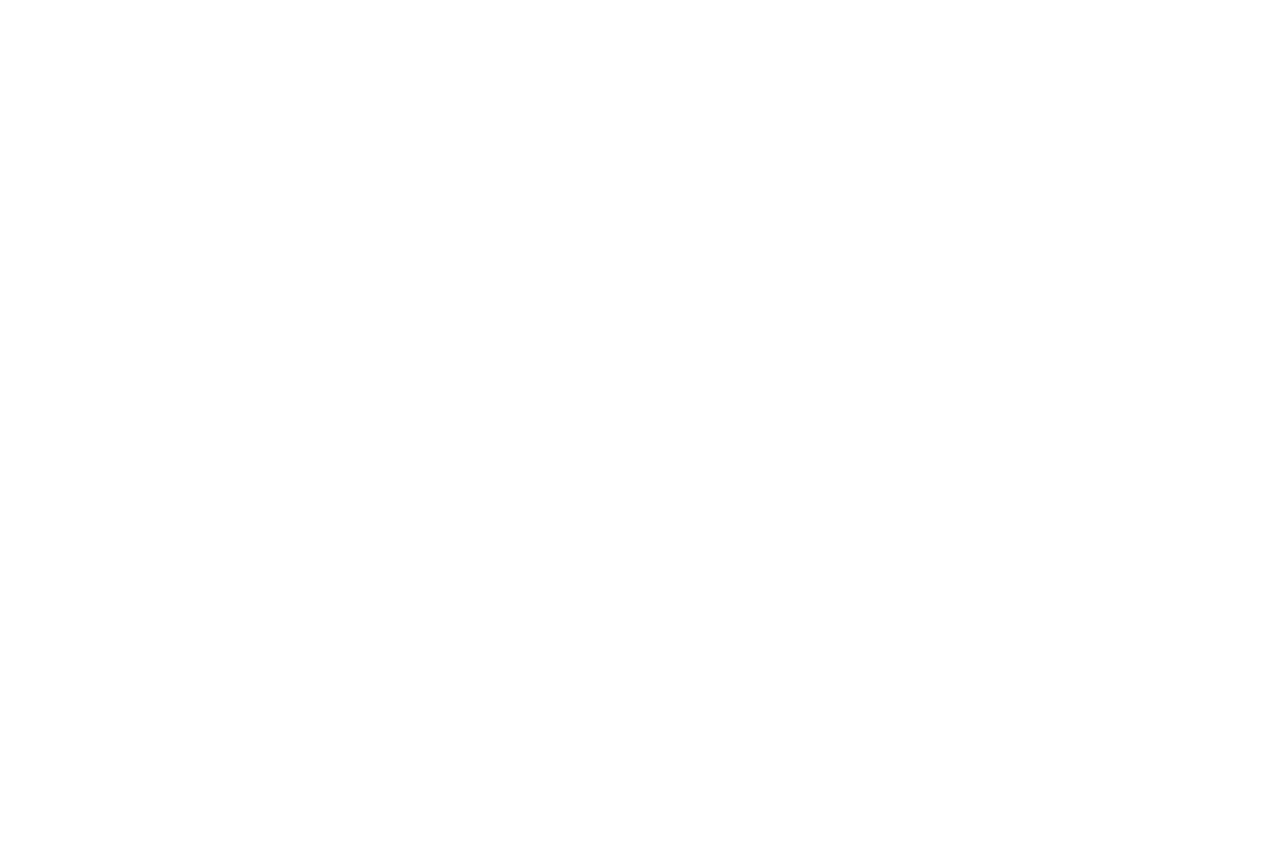
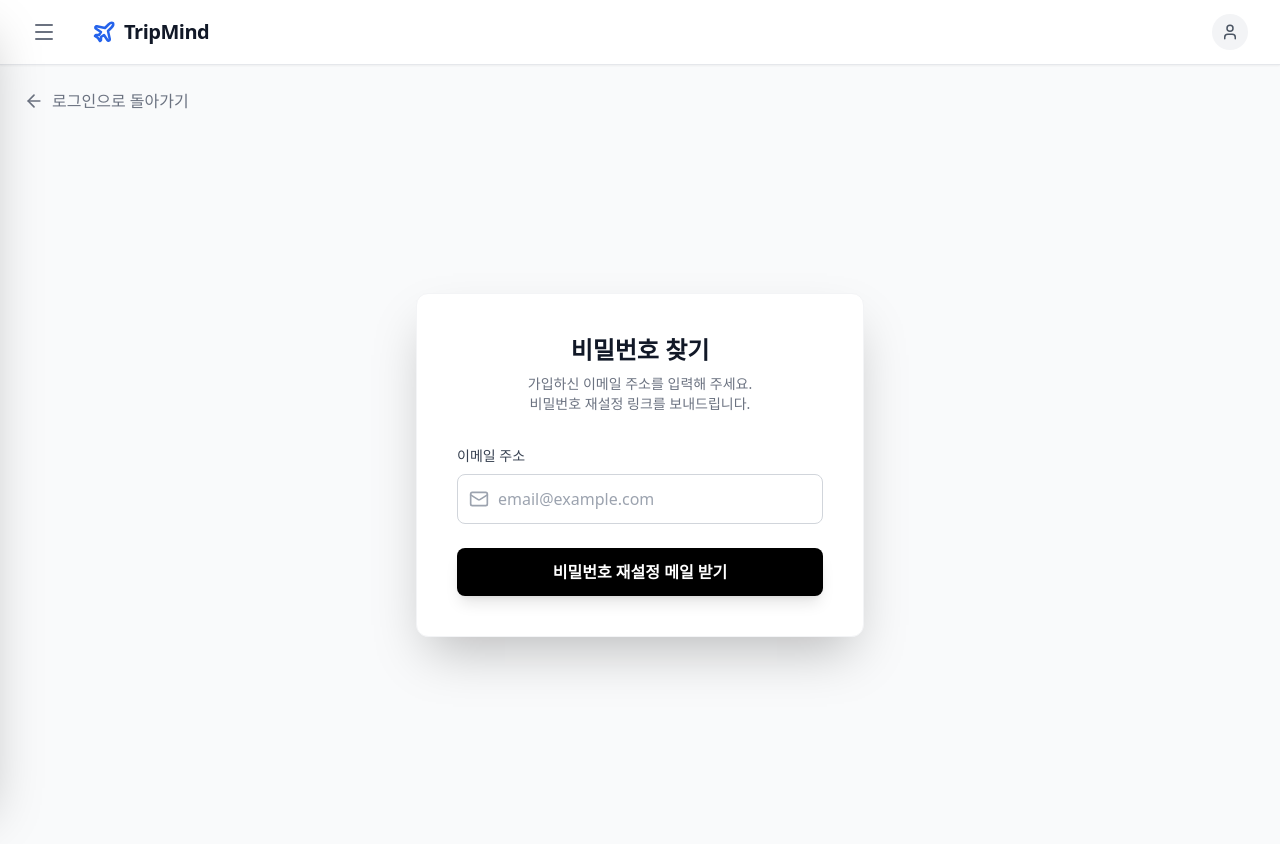
Before and after one commit to kanggyuseokz/TripMind, a React (Create React App) app in the folder apps/frontend/: page /forgot-password in a window 1280 px wide. Before the commit this address had no page. Shown: the top 844 px of the page. Before the commit the page ends 800 px from the top, so only its background shows below. Built offline with nearby package versions, Linux system fonts and the light colour scheme; a web font is replaced by a local one.

Commit message:
app 라우터 추가 비밀번호 찾기 프론트 추가

```diff
--- a/apps/frontend/src/App.js
+++ b/apps/frontend/src/App.js
@@ -1,7 +1,7 @@
 import React from 'react';
 import { BrowserRouter as Router, Routes, Route } from 'react-router-dom';
 
-import Layout from './components/Layout'; // 👈 추가
+import Layout from './components/Layout';
 import LandingPage from './pages/LandingPage';
 import LoginPage from './pages/LoginPage';
 import PlannerPage from './pages/PlannerPage';
@@ -9,12 +9,12 @@
 import SavedTripsPage from './pages/SavedTripsPage';
 import MyPage from './pages/MyPage';
 import EditProfilePage from './pages/EditProfilePage';
+import ForgotPasswordPage from './pages/ForgotPasswordPage'; // 👈 추가
 
 export default function App() {
   return (
     <Router>
       <Routes>
-        {/* 모든 페이지를 Layout으로 감쌉니다 */}
         <Route element={<Layout />}>
           <Route path="/" element={<LandingPage />} />
           <Route path="/login" element={<LoginPage />} />
@@ -23,6 +23,9 @@
           <Route path="/saved" element={<SavedTripsPage />} />
           <Route path="/mypage" element={<MyPage />} />
           <Route path="/mypage/edit" element={<EditProfilePage />} />
+
+          {/* 비밀번호 찾기 라우트 추가 */}
+          <Route path="/forgot-password" element={<ForgotPasswordPage />} />
         </Route>
       </Routes>
     </Router>
--- /dev/null
+++ b/apps/frontend/src/pages/ForgotPasswordPage.jsx
@@ -0,0 +1,109 @@
+import React, { useState } from 'react';
+import { useNavigate } from 'react-router-dom';
+import { ArrowLeft, Mail, CheckCircle } from 'lucide-react';
+
+export default function ForgotPasswordPage() {
+  const navigate = useNavigate();
+  const [email, setEmail] = useState('');
+  const [loading, setLoading] = useState(false);
+  const [isSent, setIsSent] = useState(false);
+  const [error, setError] = useState('');
+
+  const handleSubmit = (e) => {
+    e.preventDefault();
+    setLoading(true);
+    setError('');
+
+    // 이메일 유효성 검사
+    if (!email || !email.includes('@')) {
+      setError('올바른 이메일 주소를 입력해주세요.');
+      setLoading(false);
+      return;
+    }
+
+    // 백엔드 연동 시뮬레이션 (1.5초 후 성공 처리)
+    setTimeout(() => {
+      setLoading(false);
+      setIsSent(true); // 전송 완료 상태로 변경
+    }, 1500);
+  };
+
+  return (
+    <div className="min-h-screen flex flex-col justify-center items-center py-12 px-4 sm:px-6 lg:px-8 bg-gray-50 relative font-sans text-gray-900">
+
+      {/* 상단 뒤로가기 버튼 */}
+      <button
+        onClick={() => navigate('/login')}
+        className="absolute top-6 left-6 flex items-center gap-2 text-gray-500 hover:text-black transition-colors font-medium"
+      >
+        <ArrowLeft size={20} /> 로그인으로 돌아가기
+      </button>
+
+      <div className="w-full max-w-md p-8 sm:p-10 bg-white rounded-xl shadow-2xl border border-gray-100">
+        <div className="text-center mb-8">
+          <h1 className="text-2xl font-bold text-gray-900">비밀번호 찾기</h1>
+          <p className="text-gray-500 text-sm mt-2">
+            가입하신 이메일 주소를 입력해 주세요.<br/>
+            비밀번호 재설정 링크를 보내드립니다.
+          </p>
+        </div>
+
+        {isSent ? (
+          // 전송 완료 화면
+          <div className="text-center animate-in fade-in zoom-in-95 duration-300">
+            <div className="w-16 h-16 bg-green-100 text-green-600 rounded-full flex items-center justify-center mx-auto mb-4">
+              <CheckCircle size={32} />
+            </div>
+            <h3 className="text-lg font-bold text-gray-800 mb-2">메일 전송 완료!</h3>
+            <p className="text-gray-600 text-sm mb-6">
+              <strong>{email}</strong>(으)로 메일을 보냈습니다.<br/>
+              메일함을 확인하여 비밀번호를 재설정해주세요.
+            </p>
+            <button
+              onClick={() => navigate('/login')}
+              className="w-full bg-blue-600 text-white py-3 rounded-lg font-bold hover:bg-blue-700 transition-colors"
+            >
+              로그인 하러 가기
+            </button>
+          </div>
+        ) : (
+          // 이메일 입력 폼
+          <form onSubmit={handleSubmit} className="space-y-6">
+            <div>
+              <label htmlFor="email" className="block text-sm font-medium text-gray-700 mb-2">이메일 주소</label>
+              <div className="relative">
+                <span className="absolute left-3 top-1/2 -translate-y-1/2 text-gray-400">
+                  <Mail size={20} />
+                </span>
+                <input
+                  id="email"
+                  type="email"
+                  required
+                  className="w-full pl-10 pr-4 py-3 border border-gray-300 rounded-lg focus:ring-2 focus:ring-blue-500 outline-none transition-all"
+                  value={email}
+                  onChange={(e) => setEmail(e.target.value)}
+                  placeholder="email@example.com"
+                />
+              </div>
+            </div>
+
+            {error && <div className="text-red-600 text-sm text-center font-medium">{error}</div>}
+
+            <button
+              type="submit"
+              disabled={loading}
+              className="w-full bg-black text-white font-bold py-3 px-6 rounded-lg shadow-lg hover:bg-gray-800 transition-all disabled:opacity-70 disabled:cursor-not-allowed flex items-center justify-center"
+            >
+              {loading ? (
+                <span className="flex items-center gap-2">
+                  <span className="w-4 h-4 border-2 border-white border-t-transparent rounded-full animate-spin"></span>
+                  전송 중...
+                </span>
+              ) : '비밀번호 재설정 메일 받기'}
+            </button>
+          </form>
+        )}
+      </div>
+    </div>
+  );
+}
--- a/apps/frontend/src/pages/PlannerPage.jsx
+++ b/apps/frontend/src/pages/PlannerPage.jsx
@@ -2,7 +2,7 @@
 import React, { useState, useEffect } from 'react';
 import { useNavigate, useLocation } from 'react-router-dom';
 import {
-  Loader2, MapPin, Calendar, Users, Wand, Wallet, Edit, Plane, ArrowLeft
+  Loader2, MapPin, Calendar, Users, Wand, Wallet, Edit, Plane
 } from 'lucide-react';
 
 // --- 아이콘 컴포넌트 ---
@@ -14,7 +14,9 @@
 const WalletIcon = () => <Wallet size={20} />;
 const EditIcon = () => <Edit size={20} />;
 
-// --- 공항 데이터 (Mock) ---
+// 💡 백엔드 API 주소 (포트 8080)
+const API_BASE_URL = "http://127.0.0.1:8080/api/trip";
+
 const POPULAR_LOCATIONS = [
   { code: 'ICN', name: '서울/인천', country: '대한민국' },
   { code: 'GMP', name: '서울/김포', country: '대한민국' },
@@ -34,7 +36,6 @@
   { code: 'LAX', name: '로스앤젤레스', country: '미국' },
 ];
 
-// --- 검색 입력 컴포넌트 ---
 const LocationSearchInput = ({ label, icon, value, onChange, placeholder }) => {
   const [suggestions, setSuggestions] = useState([]);
   const [isOpen, setIsOpen] = useState(false);
@@ -104,7 +105,6 @@
   const location = useLocation();
   const initialPrompt = location.state?.initialPrompt || '';
 
-  // 폼 상태 관리
   const [origin, setOrigin] = useState('서울/인천 (ICN)');
   const [destination, setDestination] = useState('');
   const [startDate, setStartDate] = useState('2025-10-23');
@@ -113,6 +113,7 @@
   const [preferredStyleText, setPreferredStyleText] = useState(initialPrompt);
   const [budget, setBudget] = useState(1000000);
   const [loading, setLoading] = useState(false);
+  const [error, setError] = useState('');
 
   useEffect(() => {
     if (initialPrompt) {
@@ -125,18 +126,56 @@
   const handleSubmit = async (e) => {
     e.preventDefault();
     setLoading(true);
+    setError('');
 
-    // 💡 폼 데이터를 객체로 묶음
-    const tripData = {
-      origin, destination, startDate, endDate, partySize, preferredStyleText, budget
+    // 1. 목적지 이름 정리 (괄호 제거)
+    const destName = destination.split('(')[0].trim();
+
+    // 2. 백엔드가 원하는 키 이름(snake_case)으로 변환
+    const requestBody = {
+      origin: origin,
+      destination: destName,
+      start_date: startDate, // backend: start_date
+      end_date: endDate,     // backend: end_date
+      party_size: parseInt(partySize), // backend: party_size
+      budget: parseInt(budget),
+      preferred_style_text: preferredStyleText // backend: preferred_style_text
     };
 
-    // 1.5초 딜레이 후 결과 페이지로 이동 (데이터 전달)
-    setTimeout(() => {
-      setLoading(false);
-      // navigate의 두 번째 인자로 state를 넘겨줍니다.
-      navigate('/result', { state: { tripData } });
-    }, 1500);
+    try {
+        // 3. 실제 API 호출
+        const response = await fetch(`${API_BASE_URL}/plan`, {
+            method: 'POST',
+            headers: {
+              'Content-Type': 'application/json',
+              // 토큰이 있다면 헤더에 추가 (선택 사항)
+              // 'Authorization': `Bearer ${localStorage.getItem('token')}`
+            },
+            body: JSON.stringify(requestBody)
+        });
+
+        const data = await response.json();
+
+        if (!response.ok) {
+            throw new Error(data.error || "여행 계획 생성 중 오류가 발생했습니다.");
+        }
+
+        // 4. 성공 시 결과 페이지로 이동 (백엔드 응답 + 입력 정보 전달)
+        navigate('/result', {
+          state: {
+            tripData: {
+              ...requestBody, // 입력했던 정보 (기간 계산용)
+              ...data.content // 백엔드에서 만든 계획 (schedule 등)
+            }
+          }
+        });
+
+    } catch (err) {
+        console.error(err);
+        setError(err.message);
+    } finally {
+        setLoading(false);
+    }
   };
 
   return (
@@ -147,8 +186,8 @@
 
         <form onSubmit={handleSubmit} className="space-y-6">
           <div className="grid grid-cols-1 md:grid-cols-2 gap-4">
-            <LocationSearchInput label="출발지" icon={<Plane size={20} className="text-gray-400 rotate-[-45deg]" />} value={origin} onChange={setOrigin} placeholder="도시/공항 검색 (예: 인천)" />
-            <LocationSearchInput label="도착지" icon={<MapPinIcon />} value={destination} onChange={setDestination} placeholder="도시 검색 (예: 도쿄)" />
+            <LocationSearchInput label="출발지" icon={<Plane size={20} className="text-gray-400 rotate-[-45deg]" />} value={origin} onChange={setOrigin} placeholder="도시/공항 검색 (예: 인천, ICN)" />
+            <LocationSearchInput label="도착지" icon={<MapPinIcon />} value={destination} onChange={setDestination} placeholder="도시 검색 (예: 도쿄, 오사카)" />
           </div>
 
           <InputGroup label="여행 날짜" icon={<CalendarIcon />}>
@@ -166,9 +205,12 @@
 
           <InputGroup label="여행 스타일" icon={<EditIcon />}><textarea value={preferredStyleText} onChange={(e) => setPreferredStyleText(e.target.value)} className="w-full pl-10 pr-4 py-3 border border-gray-300 rounded-lg h-24 resize-none focus:ring-2 focus:ring-blue-500 outline-none" placeholder="예: 맛집 위주, 휴양지 선호, 빡빡한 일정..." /></InputGroup>
 
+          {/* 에러 메시지 */}
+          {error && <div className="text-red-600 text-center bg-red-50 p-2 rounded font-medium">{error}</div>}
+
           <button type="submit" disabled={loading} className="w-full bg-blue-600 text-white py-3 rounded-lg font-bold hover:bg-blue-700 flex justify-center items-center gap-2 shadow-lg transition-transform active:scale-95">
             {loading ? <LoaderIcon /> : <WandIcon />}
-            <span>{loading ? '여행 계획 생성 중...' : '여행 계획 생성하기'}</span>
+            <span>{loading ? '여행 계획 생성 중... (AI가 생각 중입니다)' : '여행 계획 생성하기'}</span>
           </button>
         </form>
       </div>
```
Also changed, not shown: apps/frontend/src/pages/LoginPage.jsx (+9 -1 lines).
